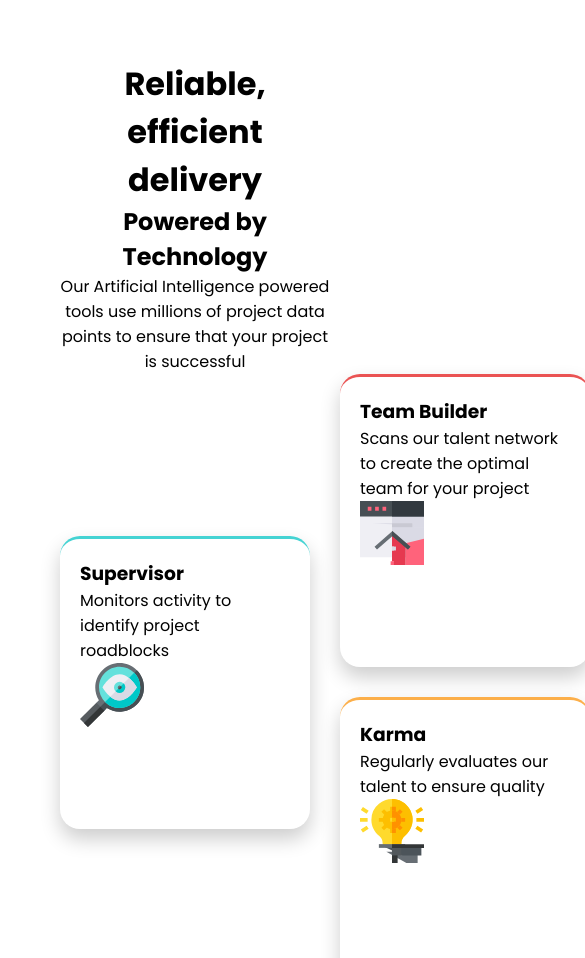
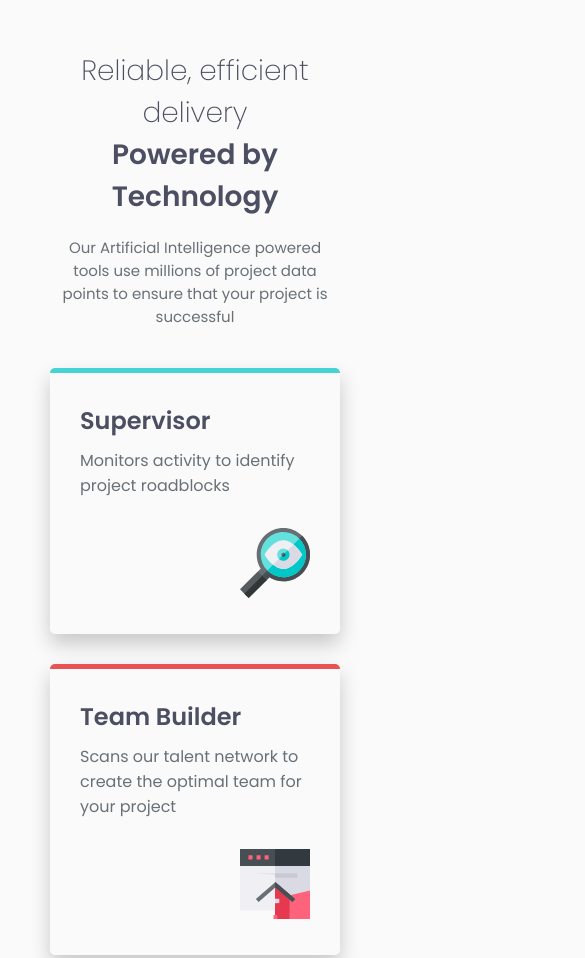
Before and after one commit to shalforb/four-card-feature, a plain HTML site: page index.html in a window 390 px wide. Shown: the top 958 px of the page, 585 px wide, since content can reach past the window. Drawn offline with Linux system fonts and the light colour scheme.

Commit message:
first draft

```diff
--- a/style.css
+++ b/style.css
@@ -2,47 +2,94 @@
 
 * {
     margin: 0;
+    box-sizing: border-box;
+}
+
+html, body {
+    height: 100%;
 }
 
 body {
     display: flex;
+    justify-content: center;
+    align-items: center;
+    height: 100vh;
+    font-size: 15px;
+    font-family: 'Poppins', Arial, Helvetica, sans-serif;
+    background: hsl(0, 0%, 98%);
+
+}
+
+.main-container {
+    display: flex;
     flex-direction: column;
-    padding: 60px;
-    font-family: 'Poppins', Arial, Helvetica, sans-serif;
+    align-items: center;
+    max-width: 1200px;
+    width: 100%;
+    padding: 50px;
+    box-sizing: border-box;
 }
 
 .header-container {
     text-align: center;
-
+    max-width: 500px;
+    flex-shrink: 0;
+    padding-bottom: 40px;
 }
 
 .card-container {
     display: flex;
     flex-direction: row;
     justify-content: space-between;
-    gap: 30px;
+    gap: 40px;
+    flex: 1;
+    align-items: stretch;
+    width: 100%;
+    padding: 0;
 }
 
 .card-column, .card-column-middle {
+        flex: 1;
+    min-width: 250px;
     display: flex;
     flex-direction: column;
     justify-content: center;
-    flex: 1;
-    min-width: 250px;
+    gap: 30px;
+    min-height: 0;
 }
 
 .card-column-middle {
-    gap: 30px;
+    gap: 40px;
 }
 
 .card {
-    height: 250px;
-    padding: 20px;
+    flex: none;
+    height: auto;
+    min-height: 0;
+    padding: 30px;
     box-shadow: 0px 10px 20px rgba(0, 0, 0, 0.2);
-    border-top-width: 3px;
+    border-top-width: 5px;
     border-top-style: solid;
-    border-radius: 20px;
+    border-radius: 5px;
+    display: flex;
+    flex-direction: column;
+
 }
+
+.image-container {
+    padding-top: 30px;
+    margin-left: auto;
+    margin-right: 0;
+    margin-bottom: 0;
+    margin-top: auto;
+
+}
+
+.image-container img {
+    height: 70px;
+}
+
+
 
 #supervisor {
     border-top-color: hsl(180, 62%, 55%);
@@ -59,3 +106,74 @@ body {
 #calculator {
     border-top-color: hsl(212, 86%, 64%);
 }
+
+h1, h2, h3, p {
+    color: hsl(234, 12%, 34%);
+}
+
+h1 {
+    font-weight: 200;
+    font-size: 34px;
+}
+
+h2 {
+    font-weight: 600;
+    font-size: 34px;
+    margin-bottom: 18px;
+}
+
+h3 {
+    font-size: 24px;
+    font-weight: 600;
+    margin-bottom: 10px;
+}
+
+.subheading {
+    color: hsl(212, 6%, 44%);
+    font-size: 15px;
+}
+
+.card-description {
+    color: hsl(212, 6%, 44%);
+    font-size: 15px;
+}
+
+@media screen and (max-width: 700px) {
+
+     body {
+        display: block;
+        height: auto;
+        align-items: initial;
+        justify-content: initial;
+    }
+
+    .card-container {
+        flex-direction: column;
+        gap: 30px;
+    }
+
+    .card-column, .card-column-middle {
+        justify-content: flex-start;
+        align-items: stretch;
+    }
+
+    .card {
+        max-width: 100%;
+        height: auto;
+        max-height: none;
+    }
+
+    .header-container {
+        width: 100%;
+    }
+
+    h1, h2 {
+        font-size: 28px;
+    }
+
+    .card-description {
+        font-size: 16px;
+    }
+
+
+}
```
Also changed, not shown: index.html (+1 -0 lines).
